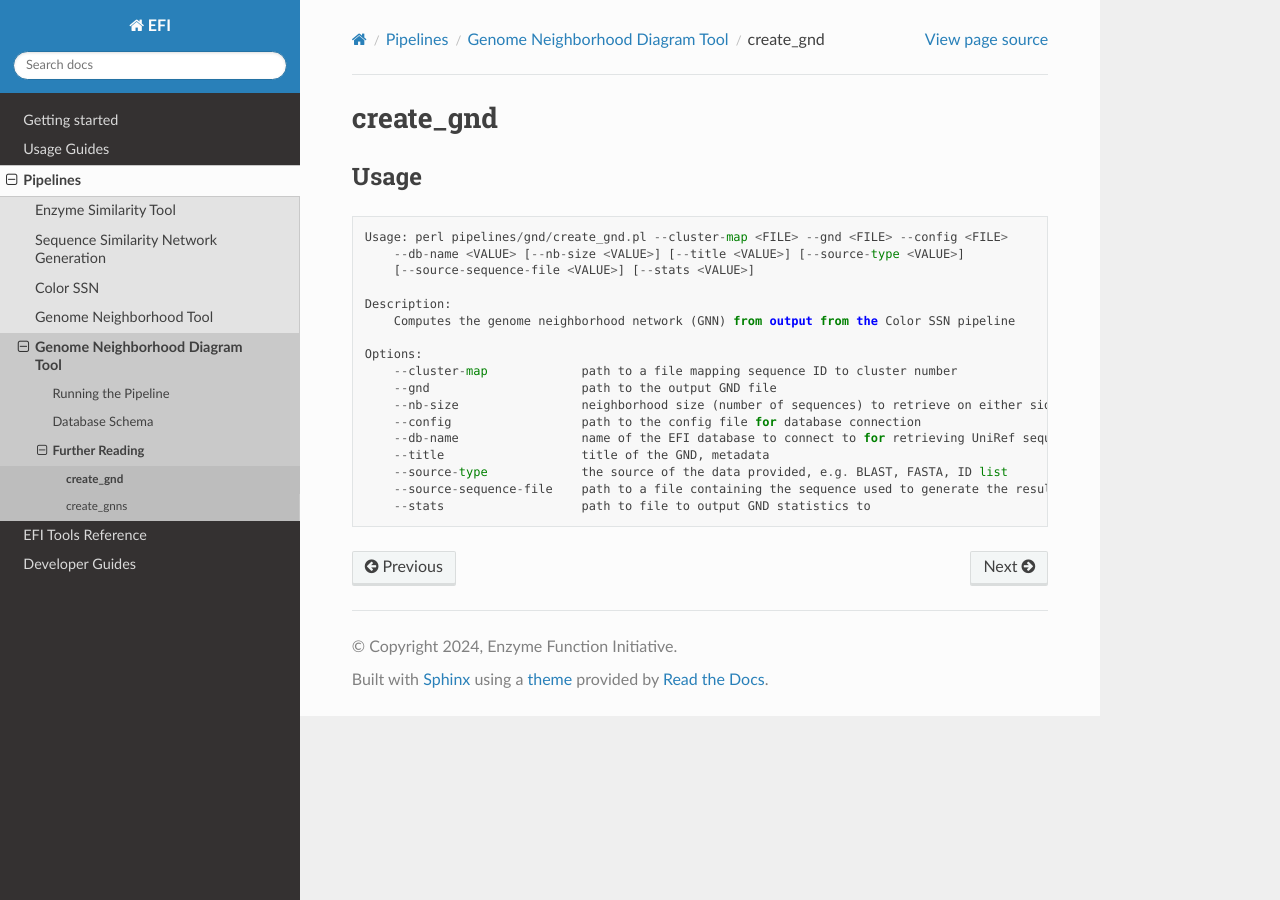
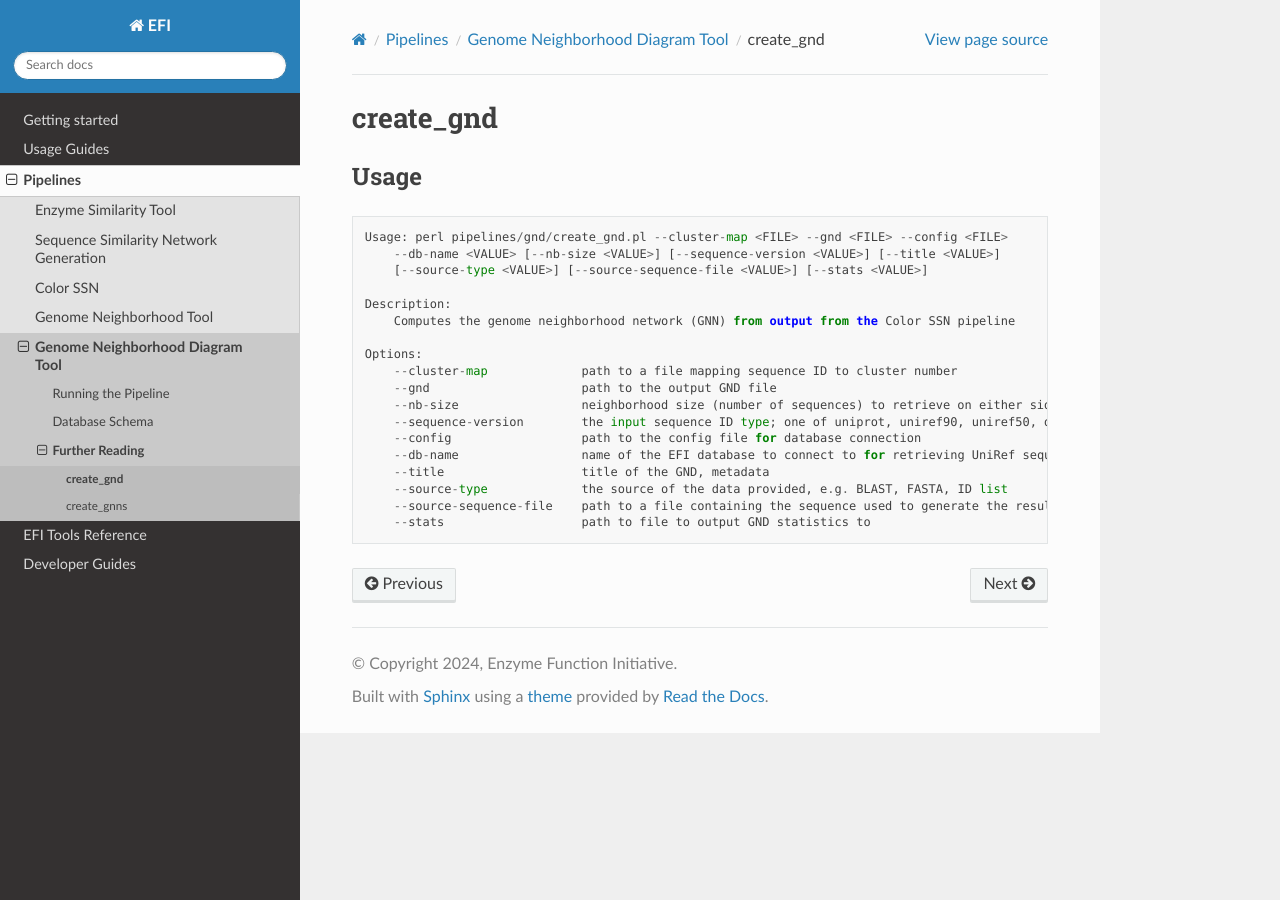
Before and after one commit to EnzymeFunctionInitiative/EST, a Sphinx documentation site: the page built from docs/source/pipelines/gnd/create_gnd.rst, in a window 1280 px wide. Built offline with Sphinx 7.4.7 and the Read the Docs theme 3.1.0, drawn with Linux system fonts in a browser that asks for light colours.

Commit message:
Add sequence version parameters to gnd pipeline for UniRef support

```diff
--- a/docs/source/pipelines/gnd/create_gnd.rst
+++ b/docs/source/pipelines/gnd/create_gnd.rst
@@ -6,8 +6,8 @@ Usage
 ::
 
 	Usage: perl pipelines/gnd/create_gnd.pl --cluster-map <FILE> --gnd <FILE> --config <FILE>
-	    --db-name <VALUE> [--nb-size <VALUE>] [--title <VALUE>] [--source-type <VALUE>]
-	    [--source-sequence-file <VALUE>] [--stats <VALUE>]
+	    --db-name <VALUE> [--nb-size <VALUE>] [--sequence-version <VALUE>] [--title <VALUE>]
+	    [--source-type <VALUE>] [--source-sequence-file <VALUE>] [--stats <VALUE>]
 
 	Description:
 	    Computes the genome neighborhood network (GNN) from output from the Color SSN pipeline
@@ -16,6 +16,7 @@ Usage
 	    --cluster-map             path to a file mapping sequence ID to cluster number
 	    --gnd                     path to the output GND file
 	    --nb-size                 neighborhood size (number of sequences) to retrieve on either side of query (> 0 and <= 20)
+	    --sequence-version        the input sequence ID type; one of uniprot, uniref90, uniref50, defaults to uniprot if not specified
 	    --config                  path to the config file for database connection
 	    --db-name                 name of the EFI database to connect to for retrieving UniRef sequences
 	    --title                   title of the GND, metadata
```
Also changed, not shown: 2 other files.
